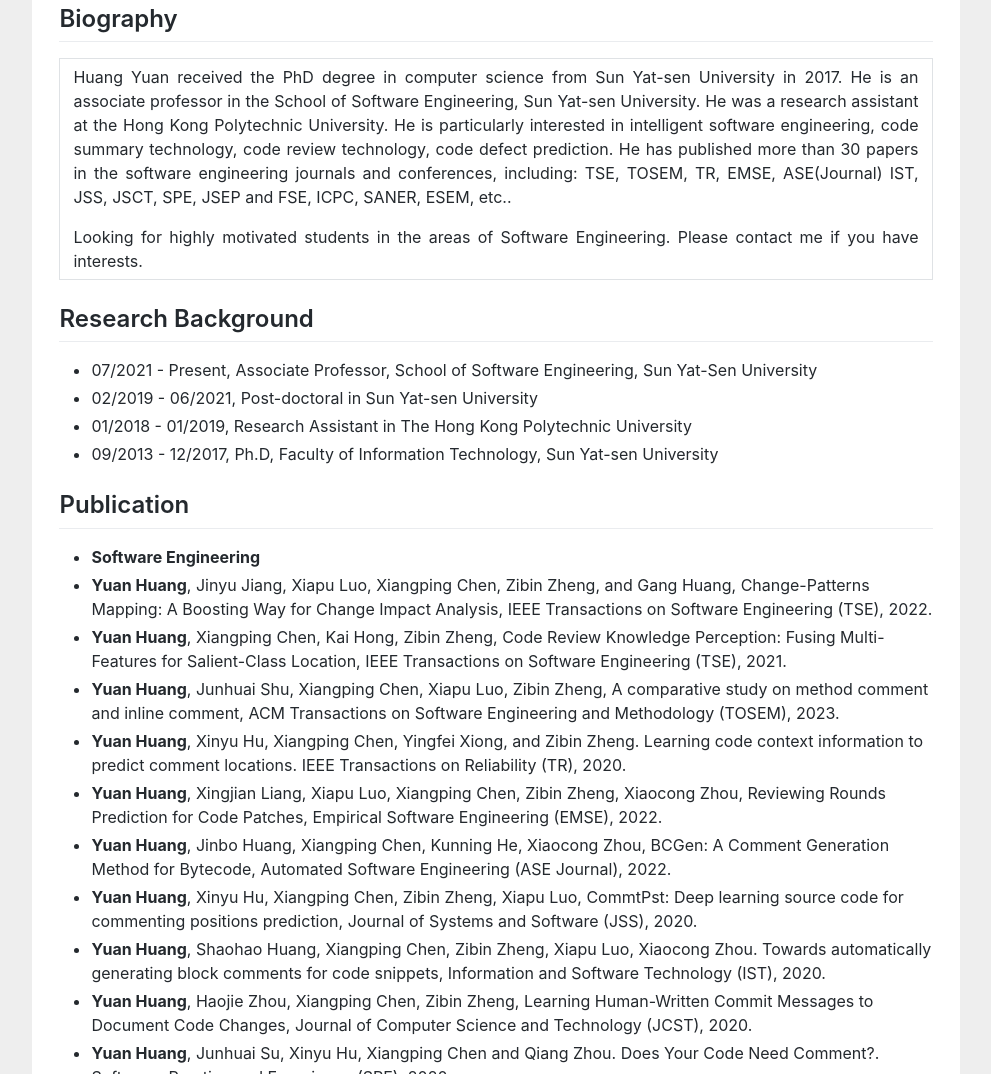
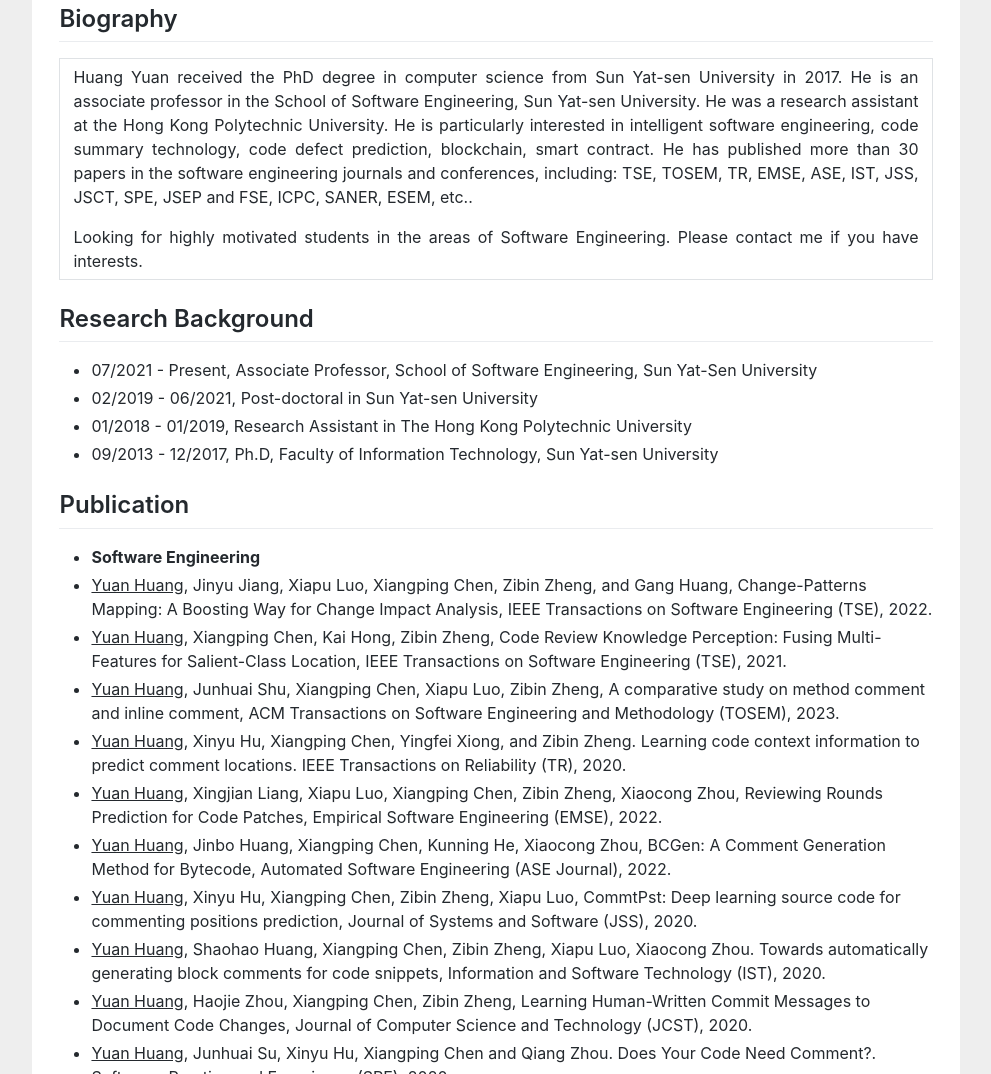
Before and after one commit to huangyuan-hy/huangyuan-hy.github.io, a Jekyll site: the page index.html, which Jekyll copies as it is, in a window 1280 px wide and 1400 px high. Shown: the part 326-1400 px from the top of the window, without its empty margins (144-1135 px from the left). Built offline with Jekyll 4.4.1, drawn with Linux system fonts in a browser that asks for light colours; some of the changed text lies outside the part shown.

Commit message:
Update index.html

```diff
--- a/index.html
+++ b/index.html
@@ -62,7 +62,7 @@ gtag('config', 'UA-158965281-1');
 				<table border="0" cellspacing="0" cellpadding="10">
 					<td align="justify">
 						<p>
-						Huang Yuan received the PhD degree in computer science from Sun Yat-sen University in 2017. He is an associate professor in the School of Software Engineering, Sun Yat-sen University. He was a  research assistant at the Hong Kong Polytechnic University. He is particularly interested in intelligent software engineering, code summary technology, code review technology, code defect prediction. He has published more than 30 papers in the software engineering journals and conferences, including: TSE, TOSEM, TR, EMSE, ASE(Journal) IST, JSS, JSCT, SPE, JSEP and FSE, ICPC, SANER, ESEM, etc..
+						Huang Yuan received the PhD degree in computer science from Sun Yat-sen University in 2017. He is an associate professor in the School of Software Engineering, Sun Yat-sen University. He was a  research assistant at the Hong Kong Polytechnic University. He is particularly interested in intelligent software engineering, code summary technology, code defect prediction, blockchain, smart contract. He has published more than 30 papers in the software engineering journals and conferences, including: TSE, TOSEM, TR, EMSE, ASE, IST, JSS, JSCT, SPE, JSEP and FSE, ICPC, SANER, ESEM, etc..
 						</p>
 						<div class="red">
 						Looking for highly motivated students in the areas of Software Engineering. Please contact me if you have interests.
@@ -85,39 +85,39 @@ gtag('config', 'UA-158965281-1');
 					<li><b>Software Engineering</b>
 				        </li>
 
-<li><b>Yuan Huang</b>, Jinyu Jiang, Xiapu Luo, Xiangping Chen, Zibin Zheng, and Gang Huang, Change-Patterns Mapping: A Boosting Way for Change Impact Analysis, IEEE Transactions on Software Engineering (TSE), 2022.</li>
-<li><b>Yuan Huang</b>, Xiangping Chen, Kai Hong, Zibin Zheng, Code Review Knowledge Perception: Fusing Multi-Features for Salient-Class Location, IEEE Transactions on Software Engineering (TSE), 2021.</li>
-<li><b>Yuan Huang</b>, Junhuai Shu, Xiangping Chen, Xiapu Luo, Zibin Zheng, A comparative study on method comment and inline comment, ACM Transactions on Software Engineering and Methodology (TOSEM), 2023.</li>
-<li><b>Yuan Huang</b>, Xinyu Hu, Xiangping Chen, Yingfei Xiong, and Zibin Zheng. Learning code context information to predict comment locations. IEEE Transactions on Reliability (TR), 2020.</li>
-<li><b>Yuan Huang</b>, Xingjian Liang, Xiapu Luo, Xiangping Chen, Zibin Zheng, Xiaocong Zhou, Reviewing Rounds Prediction for Code Patches, Empirical Software Engineering (EMSE), 2022.</li>
-<li><b>Yuan Huang</b>, Jinbo Huang, Xiangping Chen, Kunning He, Xiaocong Zhou, BCGen: A Comment Generation Method for Bytecode, Automated Software Engineering (ASE Journal), 2022.</li>
-<li><b>Yuan Huang</b>, Xinyu Hu, Xiangping Chen, Zibin Zheng, Xiapu Luo, CommtPst: Deep learning source code for commenting positions prediction, Journal of Systems and Software (JSS), 2020.</li>
-<li><b>Yuan Huang</b>, Shaohao Huang, Xiangping Chen, Zibin Zheng, Xiapu Luo, Xiaocong Zhou. Towards automatically generating block comments for code snippets, Information and Software Technology (IST), 2020.</li>
-<li><b>Yuan Huang</b>, Haojie Zhou, Xiangping Chen, Zibin Zheng, Learning Human-Written Commit Messages to Document Code Changes, Journal of Computer Science and Technology (JCST), 2020.</li>
-<li><b>Yuan Huang</b>, Junhuai Su, Xinyu Hu, Xiangping Chen and Qiang Zhou. Does Your Code Need Comment?. Software: Practice and Experience (SPE), 2020.</li>
-<li><b>Yuan Huang</b>, Xiangping Chen, Zhiyong Liu, Xiaonan Luo, and Zibin Zheng. Using discriminative feature in software entities for relevance identification of code changes. Journal of Software: Evolution and Process (JSEP), 2017.</li>
-<li><b>Yuan Huang</b>, Furen Xu, Haojie Zhou, Xiangping Chen, Xiaocong Zhou, "Towards Exploring the Code Reuse from Stack Overflow during Software Development," In IEEE/ACM 30th International Conference on Program Comprehension (ICPC), 2022.</li>
-<li><b>Yuan Huang</b>, Qiaoyang Zheng, Xiangping Chen, Yingfei Xiong, Zhiyong Liu, and Xiaonan Luo. Mining version control system for automatically generating commit comment. In 2017 ACM/IEEE International Symposium on Empirical Software Engineering and Measurement (ESEM), 2017.</li>
-<li><b>Yuan Huang</b>, Nan Jia, Xiangping Chen, Kai Hong, and Zibin Zheng. Salient-class location: Help developers understand code change in code review. In Proceedings of the 2018 26th ACM Joint Meeting on European Software Engineering Conference and Symposium on the Foundations of Software Engineering, ESEC/FSE 2018. pages 770–774.</li>
+<li><u>Yuan Huang</u>, Jinyu Jiang, Xiapu Luo, Xiangping Chen, Zibin Zheng, and Gang Huang, Change-Patterns Mapping: A Boosting Way for Change Impact Analysis, IEEE Transactions on Software Engineering (TSE), 2022.</li>
+<li><u>Yuan Huang</u>, Xiangping Chen, Kai Hong, Zibin Zheng, Code Review Knowledge Perception: Fusing Multi-Features for Salient-Class Location, IEEE Transactions on Software Engineering (TSE), 2021.</li>
+<li><u>Yuan Huang</u>, Junhuai Shu, Xiangping Chen, Xiapu Luo, Zibin Zheng, A comparative study on method comment and inline comment, ACM Transactions on Software Engineering and Methodology (TOSEM), 2023.</li>
+<li><u>Yuan Huang</u>, Xinyu Hu, Xiangping Chen, Yingfei Xiong, and Zibin Zheng. Learning code context information to predict comment locations. IEEE Transactions on Reliability (TR), 2020.</li>
+<li><u>Yuan Huang</u>, Xingjian Liang, Xiapu Luo, Xiangping Chen, Zibin Zheng, Xiaocong Zhou, Reviewing Rounds Prediction for Code Patches, Empirical Software Engineering (EMSE), 2022.</li>
+<li><u>Yuan Huang</u>, Jinbo Huang, Xiangping Chen, Kunning He, Xiaocong Zhou, BCGen: A Comment Generation Method for Bytecode, Automated Software Engineering (ASE Journal), 2022.</li>
+<li><u>Yuan Huang</u>, Xinyu Hu, Xiangping Chen, Zibin Zheng, Xiapu Luo, CommtPst: Deep learning source code for commenting positions prediction, Journal of Systems and Software (JSS), 2020.</li>
+<li><u>Yuan Huang</u>, Shaohao Huang, Xiangping Chen, Zibin Zheng, Xiapu Luo, Xiaocong Zhou. Towards automatically generating block comments for code snippets, Information and Software Technology (IST), 2020.</li>
+<li><u>Yuan Huang</u>, Haojie Zhou, Xiangping Chen, Zibin Zheng, Learning Human-Written Commit Messages to Document Code Changes, Journal of Computer Science and Technology (JCST), 2020.</li>
+<li><u>Yuan Huang</u>, Junhuai Su, Xinyu Hu, Xiangping Chen and Qiang Zhou. Does Your Code Need Comment?. Software: Practice and Experience (SPE), 2020.</li>
+<li><u>Yuan Huang</u>, Xiangping Chen, Zhiyong Liu, Xiaonan Luo, and Zibin Zheng. Using discriminative feature in software entities for relevance identification of code changes. Journal of Software: Evolution and Process (JSEP), 2017.</li>
+<li><u>Yuan Huang</u>, Furen Xu, Haojie Zhou, Xiangping Chen, Xiaocong Zhou, "Towards Exploring the Code Reuse from Stack Overflow during Software Development," In IEEE/ACM 30th International Conference on Program Comprehension (ICPC), 2022.</li>
+<li><u>Yuan Huang</u>, Qiaoyang Zheng, Xiangping Chen, Yingfei Xiong, Zhiyong Liu, and Xiaonan Luo. Mining version control system for automatically generating commit comment. In 2017 ACM/IEEE International Symposium on Empirical Software Engineering and Measurement (ESEM), 2017.</li>
+<li><u>Yuan Huang</u>, Nan Jia, Xiangping Chen, Kai Hong, and Zibin Zheng. Salient-class location: Help developers understand code change in code review. In Proceedings of the 2018 26th ACM Joint Meeting on European Software Engineering Conference and Symposium on the Foundations of Software Engineering, ESEC/FSE 2018. pages 770–774.</li>
 
-					<li><b>Blockchain&Smart Contract</b>
-				        </li>
+<li><b>Blockchain&Smart Contract</b>
+ </li>
 
-					<li>Yuan Huang, Queping Kong, Xiangping Chen, and Zibin Zheng. Recommending differentiated code to support smart contract update. In IEEE/ACM 27th International Conference on Program Comprehension (ICPC), 2019. </li>
+<li><u>Yuan Huang</u>, Queping Kong, Xiangping Chen, and Zibin Zheng. Recommending differentiated code to support smart contract update. In IEEE/ACM 27th International Conference on Program Comprehension (ICPC), 2019. </li>
 
-<li>Xiangping Chen, Peiyong Liao, Yixin Zhang, <b>Yuan Huang*</b>, Zibin Zheng. Understanding Code Reuse in Smart Contracts. IEEE International Conference on Software Analysis, Evolution and Reengineering (SANER), 2021.</li>
+<li>Xiangping Chen, Peiyong Liao, Yixin Zhang, <u>Yuan Huang*</u>, Zibin Zheng. Understanding Code Reuse in Smart Contracts. IEEE International Conference on Software Analysis, Evolution and Reengineering (SANER), 2021.</li>
 
-<li>Xiaocong Zhou, Yingye Chen, Hanyang Guo, Xiangping Chen, <b>Yuan Huang*</b>, Security Code Recommendations for Smart Contract, IEEE International Conference on Software Analysis, Evolution and Reengineering (SANER), 2023</li>
+<li>Xiaocong Zhou, Yingye Chen, Hanyang Guo, Xiangping Chen, <u>Yuan Huang*</u>, Security Code Recommendations for Smart Contract, IEEE International Conference on Software Analysis, Evolution and Reengineering (SANER), 2023</li>
 
-<li><b>Yuan Huang</b>, Rong Wang, Xiangping Chen, Xiaocong Zhou, Ziyan Wang. (2022). GOV: A Verification Method for Smart Contract Gas-Optimization. In 2022 IEEE 22st International Conference on Software Quality, Reliability and Security Companion (QRS-C). IEEE.</li>
+<li><u>Yuan Huang</u>, Rong Wang, Xiangping Chen, Xiaocong Zhou, Ziyan Wang. (2022). GOV: A Verification Method for Smart Contract Gas-Optimization. In 2022 IEEE 22st International Conference on Software Quality, Reliability and Security Companion (QRS-C). IEEE.</li>
 
-<li>Ziyan Wang, Xiangping Chen, Xiaocong Zhou, <b>Yuan Huang</b>, Zibin Zheng. (2021, December). An empirical study of solidity language features. In 2021 IEEE 21st International Conference on Software Quality, Reliability and Security Companion (QRS-C) (pp. 698-707). IEEE.</li>
+<li>Ziyan Wang, Xiangping Chen, Xiaocong Zhou, <u>Yuan Huang</u>, Zibin Zheng. (2021, December). An empirical study of solidity language features. In 2021 IEEE 21st International Conference on Software Quality, Reliability and Security Companion (QRS-C) (pp. 698-707). IEEE.</li>
 
-<li>Queping Kong, Ziyan Wang, <b>Yuan Huang</b>, Xiangping Chen, Xiaocong Zhou, Zibin Zheng, Gang Huang. (2022). Characterizing and detecting gas-inefficient patterns in smart contracts. Journal of Computer Science and Technology, 37(1), 67-82.</li>
+<li>Queping Kong, Ziyan Wang, <u>Yuan Huang</u>, Xiangping Chen, Xiaocong Zhou, Zibin Zheng, Gang Huang. (2022). Characterizing and detecting gas-inefficient patterns in smart contracts. Journal of Computer Science and Technology, 37(1), 67-82.</li>
 
-<li>Xiangping Chen, Queping Kong, Haonan Zhu, Yixin Zhang, <b>Yuan Huang*</b>, & Zigui Jiang. (2020). Deciphering Cryptocurrencies by Reverse Analyzing on Smart Contracts. In Blockchain and Trustworthy Systems: Second International Conference, BlockSys 2020, Dali, China, August 6–7, 2020, Best Paper (pp. 532-546). Springer Singapore.</li>
+<li>Xiangping Chen, Queping Kong, Haonan Zhu, Yixin Zhang, <u>Yuan Huang*</u>, & Zigui Jiang. (2020). Deciphering Cryptocurrencies by Reverse Analyzing on Smart Contracts. In Blockchain and Trustworthy Systems: Second International Conference, BlockSys 2020, Dali, China, August 6–7, 2020, Best Paper (pp. 532-546). Springer Singapore.</li>
 
-<li><b>Yuan Huang</b>, Queping Kong, Xiangping Chen, Zibin Zheng. (2021). Intelligence-Driven Optimization of Smart Contracts. Blockchain Intelligence: Methods, Applications and Challenges, 73-93.</li>
+<li><u>Yuan Huang</u>, Queping Kong, Xiangping Chen, Zibin Zheng. (2021). Intelligence-Driven Optimization of Smart Contracts. Blockchain Intelligence: Methods, Applications and Challenges, 73-93.</li>
 
 
 
```
